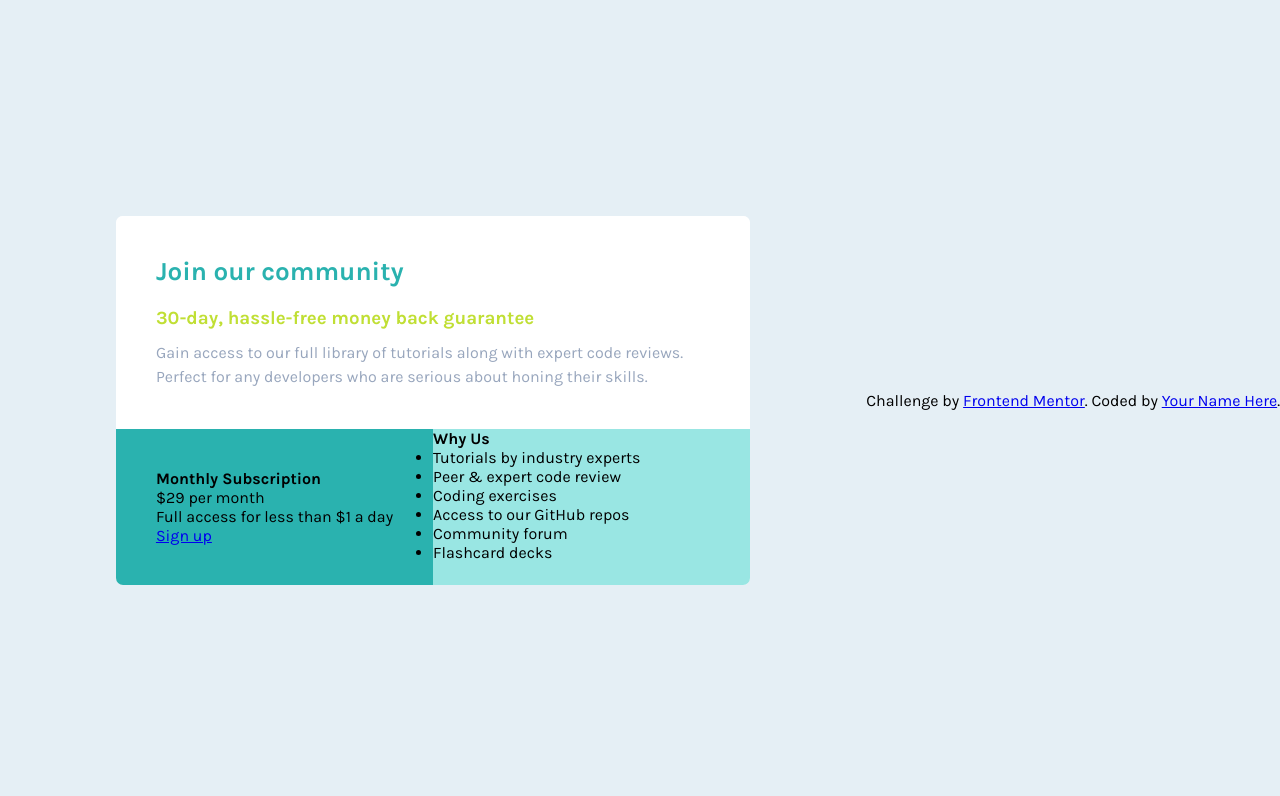
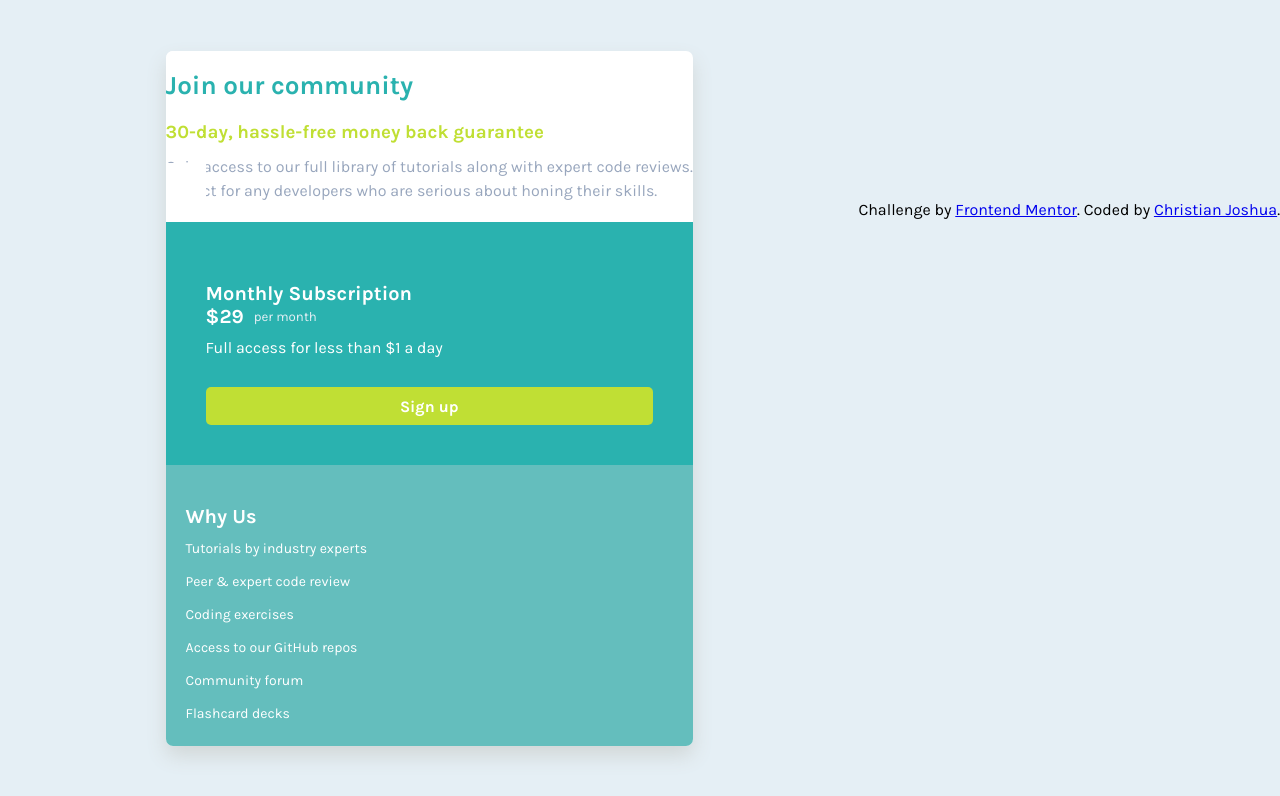
Before and after one commit to thelastmedici/single-price-grid-component, a plain HTML site: page index.html in a window 1280 px wide. Drawn offline with Linux system fonts and the light colour scheme.

Commit message:
added styles

```diff
--- a/index.html
+++ b/index.html
@@ -27,14 +27,14 @@
     </div>
 
     <div class=" card left_card">
-      <h4>Monthly Subscription</h4>
-      <p><span>&dollar;29</span> <span>per month</span></p>
+      <h2>Monthly Subscription</h2>
+      <h5><span class="price">&dollar;29</span> <span>per month</span></h5>
       <p>Full access for less than &dollar;1 a day</p>
       <a href="http://">Sign up</a>
     </div>
 
    <div class="right_card">
-      <h4>Why Us</h4>
+      <h2>Why Us</h2>
       <ul>
         <li>Tutorials by industry experts</li>
         <li>Peer &amp; expert code review</li>
@@ -47,11 +47,11 @@
 
   </div>
 </div>
-  <footer>
-    <p class="attribution">
-      Challenge by <a href="https://www.frontendmentor.io?ref=challenge" target="_blank">Frontend Mentor</a>.
-      Coded by <a href="#">Your Name Here</a>.
-    </p>
-  </footer>
 </body>
+<footer class="footer">
+  <p class="attribution">
+    Challenge by <a href="https://www.frontendmentor.io?ref=challenge" target="_blank">Frontend Mentor</a>.
+    Coded by <a href="https://github.com/thelastmedici">Christian Joshua</a>.
+  </p>
+</footer>
 </html>
--- a/style.css
+++ b/style.css
@@ -21,7 +21,8 @@ body{
     background-color: white;
     grid-template-columns: 1fr 1fr;
     overflow: hidden;
-
+    margin:2rem 1rem;
+    box-shadow: 0px 10px 20px hsl(180, 7%, 83%);
 
 }
 .top{
@@ -29,12 +30,14 @@ body{
     grid-column-start:1;
     grid-column-end:3;
     background-color: white;
+
 }
 .left_card{
     background-color: hsl(179, 62%, 43%);
 }
 .right_card{
-    background-color: hsl(178, 60%, 75%);
+    background-color: hsl(179, 41%, 57%);
+    padding: 20px;
 }
 .card{
     padding:40px;
@@ -57,7 +60,7 @@ h3{
 h2{
     color: white;
     font-size: 20px;
-    padding-bottom: 15px;
+    padding-top: 20px;
 }
 h5{
     display: flex;
@@ -75,3 +78,44 @@ h5 span{
     color: hsl(204, 43%, 93%);
     font-weight: 400;
 }
+.left_card p{
+    color: white;
+}
+
+.left_card a{
+    display: block;
+    text-align: center;
+    text-decoration: none;
+    background-color: hsl(71, 73%, 54%);
+    color: white;
+    padding-top:10px;
+    border-radius: 5px;
+    font-weight: 800;
+    margin-top: 30px;
+    height:38px;
+}
+.right_card ul{
+ list-style-type: none;
+
+}
+.right_card li{
+    padding-top:12px;
+    font-size: 14px;
+    color: white;
+    padding-bottom: 4px;
+
+}
+@media only screen and  (min-width:460px) and (max-width: 1440px) {
+    .wrapper{
+        display: inline-block;
+    }
+    .top{
+        padding-bottom: 0px;
+    }
+}
+.footer{
+    clear: both;
+    position: relative;
+    height: 200px;
+    margin-top: -200px;
+}
```
